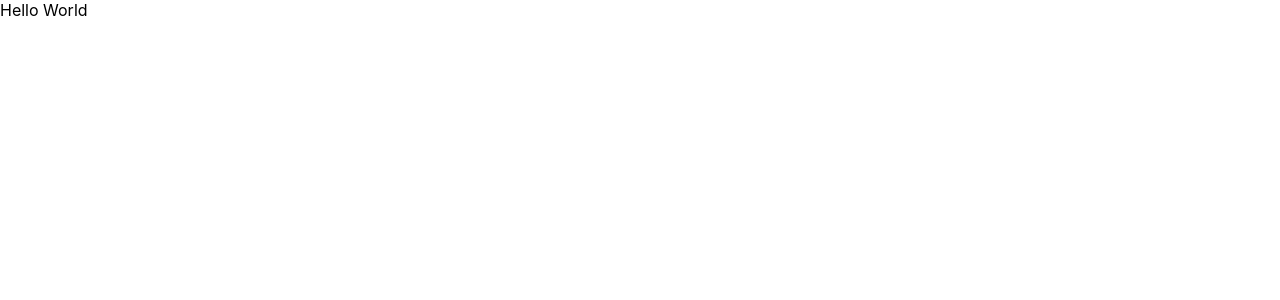
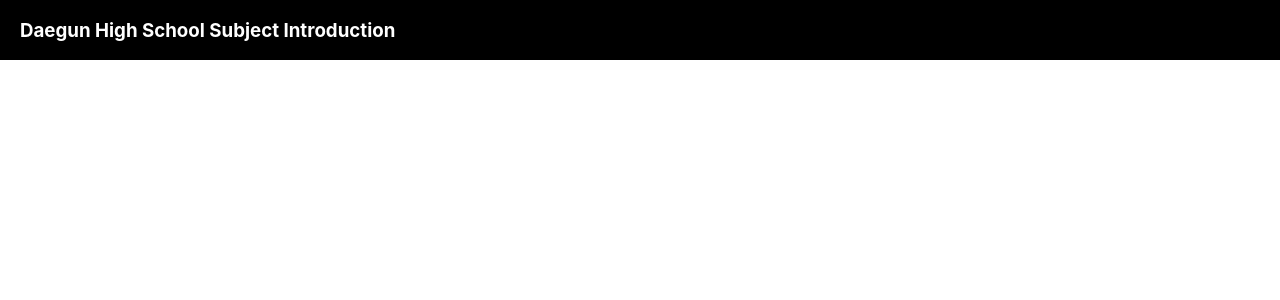
Before and after one commit to 2ssunny/gongdong_web, a React (Create React App) app in the folder React/blog/: page / in a window 1280 px wide. Shown: the top 300 px of the page. Built offline with nearby package versions, Linux system fonts and the light colour scheme.

Commit message:
feat: add navbar

```diff
--- a/React/blog/src/App.js
+++ b/React/blog/src/App.js
@@ -1,9 +1,17 @@
 import logo from "./logo.svg";
 import "./App.css";
 import { useState } from "react";
+import data from "./data.js";
 
 function App() {
-  return <div>Hello World</div>;
+  let [datas, setDatas] = useState(data);
+  return (
+    <div>
+      <div className="black-nav">
+        <h3>Daegun High School Subject Introduction</h3>
+      </div>
+    </div>
+  );
 }
 
 export default App;
```
